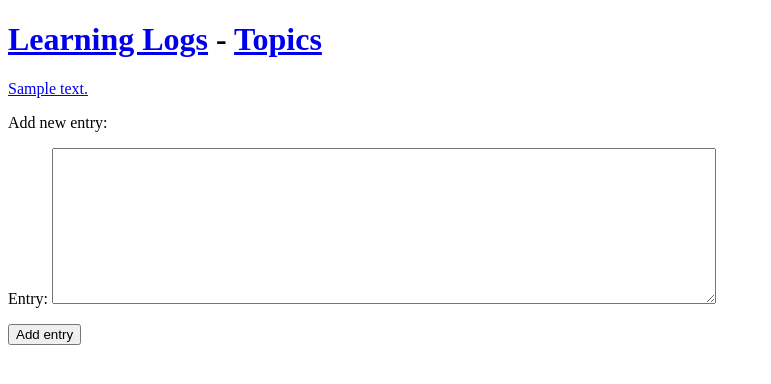
After one commit to RasbeeTech/Learning_Log, a Django app: page /new_entry/1/ in a window 1280 px wide. The commit adds this page. Shown: the top 384 px of the page, without its empty margins (0-771 px from the left). Run offline with Django 3.2, Linux system fonts and the light colour scheme; tables that the repository leaves empty hold one stand-in row (values such as "Sample post").

Commit message:
Creating Forms 2
- create a form for adding new entries
- add new_entry view
- add new_entry URL path
- create new_entry template

```diff
--- a/learning_logs/forms.py
+++ b/learning_logs/forms.py
@@ -1,6 +1,6 @@
 from django import forms
 
-from .models import Topic
+from .models import Topic, Entry
 
 
 class TopicForm(forms.ModelForm):
@@ -8,3 +8,11 @@ class TopicForm(forms.ModelForm):
         model = Topic
         fields = ['text']
         labels = {'text': ''}
+
+
+class EntryForm(forms.ModelForm):
+    class Meta:
+        model = Entry
+        fields = ['text']
+        labels = {'text': 'Entry:'}
+        widgets = {'text': forms.Textarea(attrs={'cols': 80})}
--- /dev/null
+++ b/learning_logs/templates/learning_logs/new_entry.html
@@ -0,0 +1,13 @@
+{% extends 'learning_logs/base.html' %}
+
+{% block content %}
+    <p><a href="{% url 'learning_logs:topic' topic.id %}">{{ topic }}</a></p>
+
+    <p>Add new entry:</p>
+    <form action="{% url 'learning_logs:new_entry' topic.id %}" method="post">
+        {% csrf_token %}
+        {{ form.as_p }}
+        <button name="submite">Add entry</button>
+    </form>
+
+{% endblock content %}
--- a/learning_logs/templates/learning_logs/topic.html
+++ b/learning_logs/templates/learning_logs/topic.html
@@ -3,6 +3,9 @@
 {% block content %}
 <h1>Topic: {{ topic }}</h1>
 <p>Entries</p>
+<p>
+    <a href="{% url 'learning_logs:new_entry' topic.id %}">Add new entry</a>
+</p>
 
 <ul>
     {% for entry in entries %}
--- a/learning_logs/urls.py
+++ b/learning_logs/urls.py
@@ -13,5 +13,7 @@ urlpatterns = [
     # Detail page for a single topic.
     path('topics/<int:topic_id>/', views.topic, name='topic'),
     # Page for adding a new topic.
-    path('new_topic/', views.new_topic, name='new_topic')
+    path('new_topic/', views.new_topic, name='new_topic'),
+    # Page for adding a new entry.
+    path('new_entry/<int:topic_id>/', views.new_entry, name='new_entry'),
 ]
--- a/learning_logs/views.py
+++ b/learning_logs/views.py
@@ -1,7 +1,7 @@
 from django.shortcuts import render, redirect
 
 from .models import Topic
-from .forms import TopicForm
+from .forms import TopicForm, EntryForm
 
 
 def index(request):
@@ -39,3 +39,24 @@ def new_topic(request):
     # Display a blank or invalid form.
     context = {'form': form}
     return render(request, 'learning_logs/new_topic.html', context)
+
+
+def new_entry(request, topic_id):
+    """Add a new entry for a particular topic."""
+    topic = Topic.objects.get(id=topic_id)
+
+    if request.method != 'POST':
+        # No data submitted; create a blank form.
+        form = EntryForm()
+    else:
+        # POST data submitted; process data.
+        form = EntryForm(data=request.POST)
+        if form.is_valid():
+            new_entry = form.save(commit=False)
+            new_entry.topic = topic
+            new_entry.save()
+            return redirect('learning_logs:topic', topic_id=topic_id)
+
+    # Display a blank or invalid form.
+    context = {'topic': topic, 'form': form}
+    return render(request, 'learning_logs/new_entry.html', context)
```
